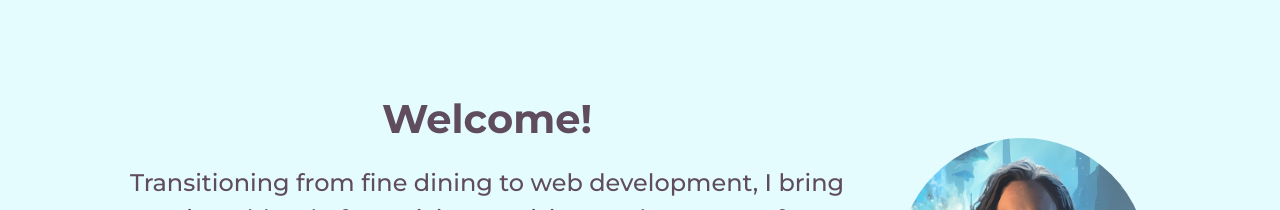
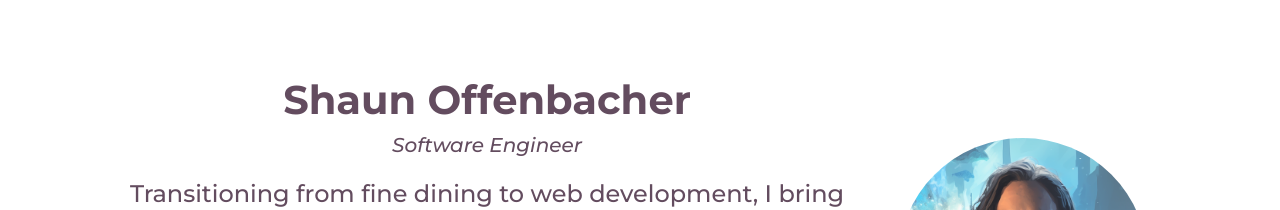
Before and after one commit to makeiteasierapps/resume, a React (Create React App) app: page / in a window 1280 px wide. Shown: the part 161-371 px from the top of the page. Built offline with nearby package versions, Linux system fonts and the light colour scheme; the HTML template or start-up script is replaced by a standard one.

Commit message:
responsive icons and layout

```diff
--- a/src/components/ContactMe.js
+++ b/src/components/ContactMe.js
@@ -68,13 +68,17 @@ const ContactMe = () => {
             className="d-flex text-center flex-column justify-content-center align-items-center"
             id="contact"
             style={{
-                backgroundColor: theme.lightBlue,
+                backgroundColor: 'white',
                 height: '100vh',
             }}
         >
             <Container
                 className="mb-4 h1"
-                style={{ fontFamily: theme.mainText, fontWeight:'600', color: theme.deepPurple }}
+                style={{
+                    fontFamily: theme.mainText,
+                    fontWeight: '600',
+                    color: theme.deepPurple,
+                }}
             >
                 Let's Connect!
             </Container>
--- a/src/components/Footer.js
+++ b/src/components/Footer.js
@@ -10,7 +10,7 @@ const Footer = () => {
             fluid
             tag="footer"
             className="text-center py-3 border-top"
-            style={{ backgroundColor: theme.deepPurple, color: theme.vibrantTeal }}
+            style={{ backgroundColor: theme.deepPurple, color: theme.lightBlue }}
         >
             <Row>
                 <Col>
--- a/src/components/Home.js
+++ b/src/components/Home.js
@@ -18,7 +18,7 @@ const Home = () => {
     });
 
     const pageStyle = {
-        backgroundColor: theme.lightBlue,
+        backgroundColor: 'white',
         display: 'flex',
         flexDirection: 'column',
         justifyContent: 'space-evenly',
@@ -45,12 +45,21 @@ const Home = () => {
                         <Col xs="12" md="10">
                             <Container className="text-wrap">
                                 <Container
-                                    className="my-3 fs-1 text-wrap"
+                                    className="mt-2 fs-1 text-wrap"
                                     style={{
                                         fontWeight: '700',
                                     }}
                                 >
-                                    Welcome!
+                                    Shaun Offenbacher
+                                </Container>
+                                <Container
+                                    className="mb-3 fs-5 text-wrap"
+                                    style={{
+                                        fontWeight: '500',
+                                        fontStyle: 'italic',
+                                    }}
+                                >
+                                    Software Engineer
                                 </Container>
                                 <Container
                                     className="responsive-text"
--- a/src/components/Skills.js
+++ b/src/components/Skills.js
@@ -1,7 +1,4 @@
-import React, { useContext } from 'react';
 import { Container, Row, Col } from 'reactstrap';
-import { ThemeContext } from '../contexts/ThemeContext';
-
 import { useSpring, animated } from 'react-spring';
 import { useInView } from 'react-intersection-observer';
 import { ReactComponent as FirebaseIcon } from '../assets/skillsIcons/Firebase_Logo.svg';
@@ -29,10 +26,10 @@ const AnnimatedSkillsIcon = ({ delay, icon: Icon }) => {
     });
 
     return (
-        <animated.div ref={ref} style={props}>
-            <Icon width="10vw" />
-        </animated.div>
-    );
+      <animated.div ref={ref} style={props}>
+          <Icon style={{ width: 'clamp(100px, 10vw, 200px)' }} />
+      </animated.div>
+  );
 };
 
 const Skills = () => {
@@ -46,13 +43,11 @@ const Skills = () => {
         { icon: MaterialIcon },
     ];
 
-    const theme = useContext(ThemeContext);
-
     return (
         <Container
             className="d-flex justify-content-center"
             id="skills"
-            style={{ height: '100vh', backgroundColor: theme.lightBlue }}
+            style={{ height: '100vh', backgroundColor: 'white' }}
             fluid
         >
             <Row className=" d-flex justify-content-center align-items-center">
```
